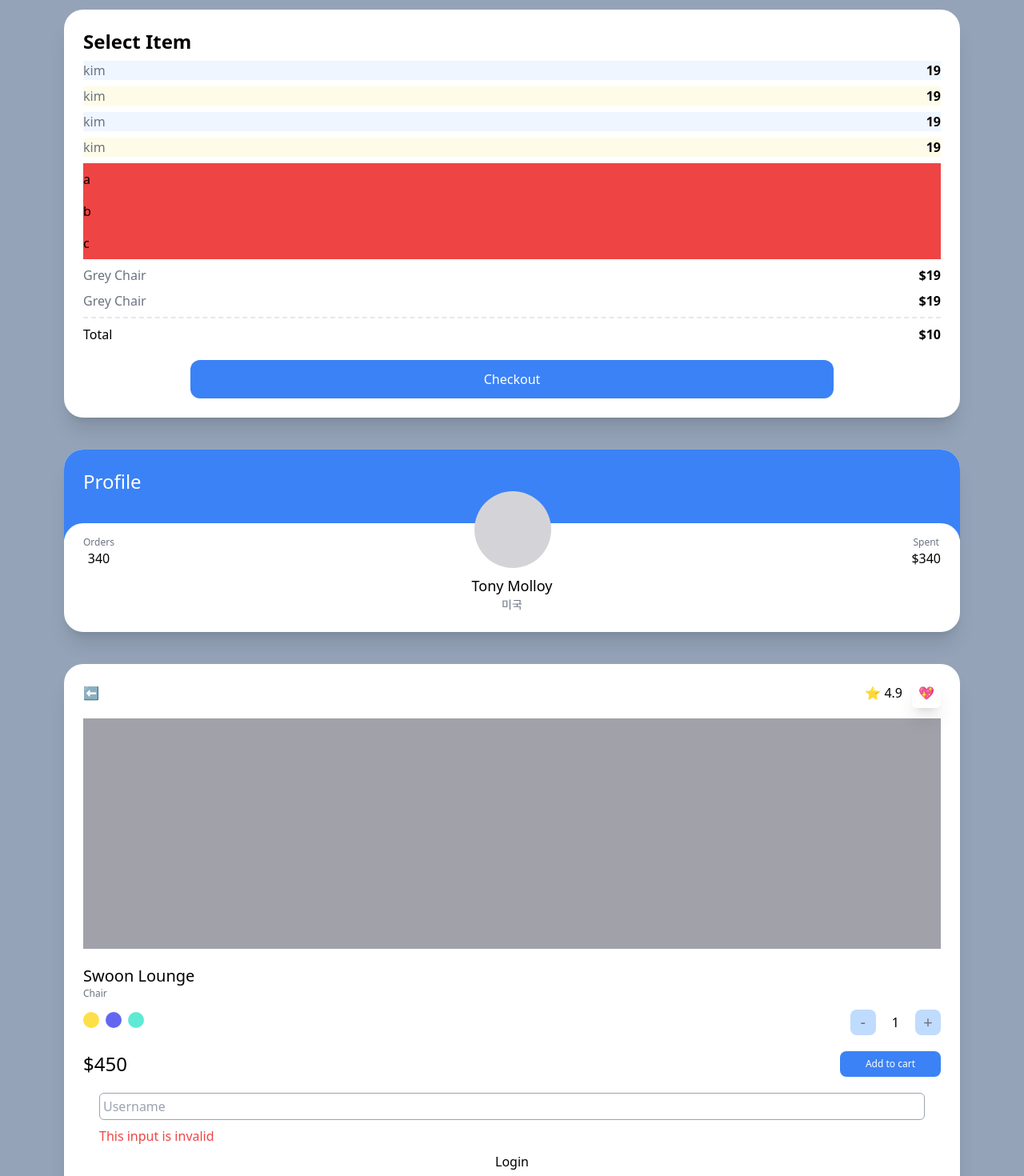
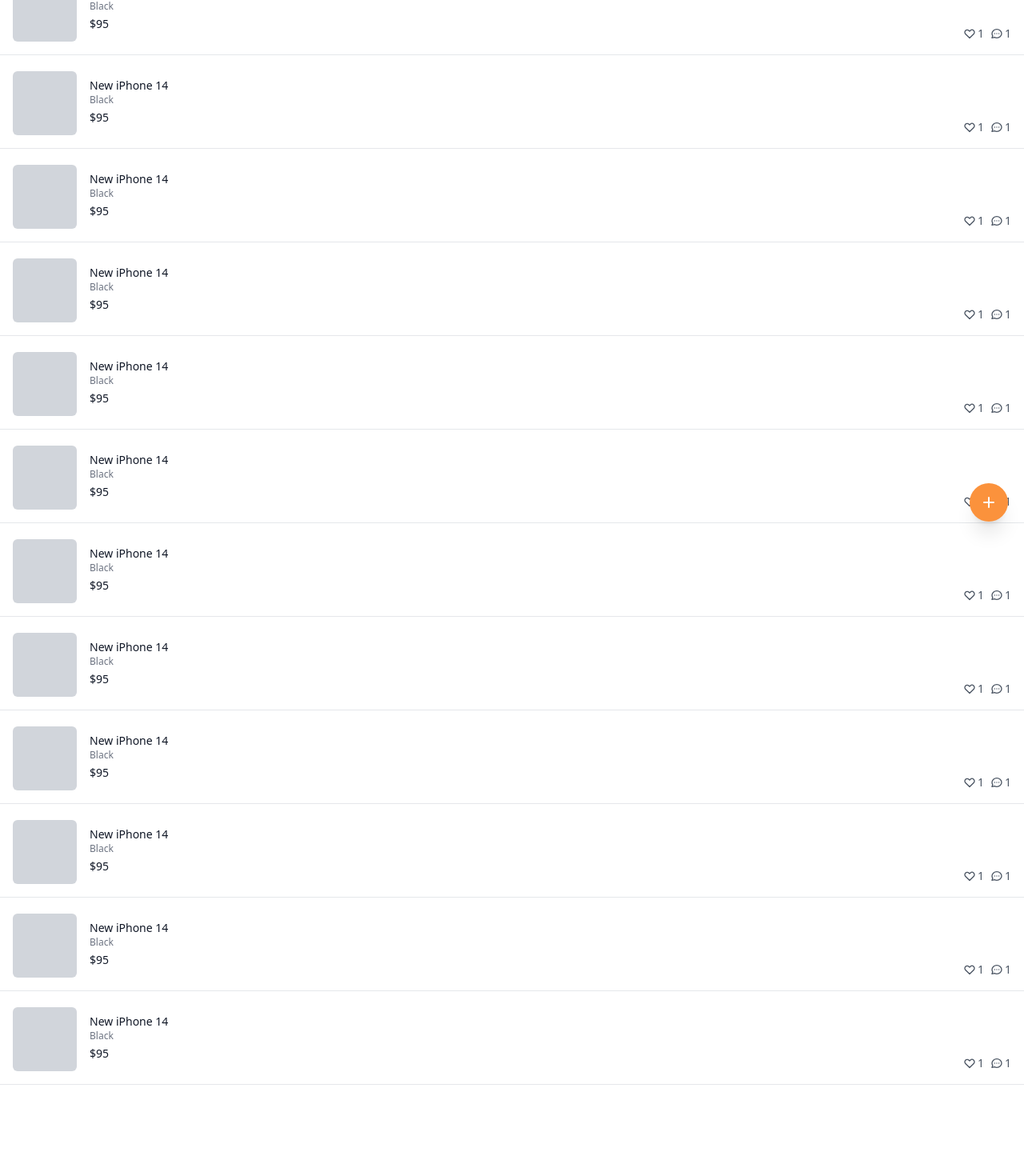
Before and after one commit to manonkim/next_app, a Next.js app: page / in a window 1280 px wide. Shown: the part 68-1538 px from the top of the page at 80% size. After the commit the page ends 1464 px from the top, so only its background shows below. Built offline with nearby package versions, Linux system fonts and the light colour scheme.

Commit message:
Add : main page

```diff
--- a/package.json
+++ b/package.json
@@ -9,6 +9,7 @@
     "lint": "next lint"
   },
   "dependencies": {
+    "@tailwindcss/forms": "^0.5.0",
     "next": "12.1.4",
     "react": "18.0.0",
     "react-dom": "18.0.0"
--- a/pages/index.tsx
+++ b/pages/index.tsx
@@ -2,124 +2,79 @@
 
 const Home: NextPage = () => {
   return (
-    <div className="bg-slate-400 py-20 px-20 grid gap-10 min-h-screen">
-      <div className="bg-white p-6 rounded-3xl shadow-xl">
-        <span className="font-semibold text-2xl">Select Item</span>
-        <ul>
-          {[1, 2, 3, 4].map((i) => (
-            <div
-              key={i}
-              className="flex justify-between my-2 odd:bg-blue-50 even:bg-yellow-50 first:bg-teal-50 last:bg-amber-50"
-            >
-              <span className="text-gray-500">kim</span>
-              <span className="font-semibold">19</span>
-            </div>
-          ))}
-        </ul>
-        <ul>
-          {['a', 'b', 'c', ''].map((c, i) => (
-            <li className="bg-red-500 py-2 empty:hidden" key={i}>
-              {c}
-            </li>
-          ))}
-        </ul>
-        <div className="flex justify-between my-2">
-          <span className="text-gray-500">Grey Chair</span>
-          <span className="font-semibold">$19</span>
-        </div>
-        <div className="flex justify-between">
-          <span className="text-gray-500">Grey Chair</span>
-          <span className="font-semibold">$19</span>
-        </div>
-        <div className="flex justify-between mt-2 pt-2 border-t-2 border-dashed">
-          <span>Total</span>
-          <span className="font-semibold">$10</span>
-        </div>
+    <div className="flex flex-col space-y-5 py-10">
+      {[1, 1, 1, 1, 1, 1, 1, 1, 1, 1, 1, 1].map((_, i) => (
         <div
-          className="mt-5 bg-blue-500 text-white p-3
-          text-center rounded-xl w-3/4 mx-auto
-          hover:bg-teal-500 active:bg-yellow-400 focus:bg-red-400
-         "
+          key={i}
+          className="flex px-4 border-b cursor-pointer pb-4 justify-between"
         >
-          Checkout
-        </div>
-      </div>
-      <div className="bg-white overflow-hidden rounded-3xl shadow-xl group">
-        <div className="bg-blue-500 p-6 pb-14">
-          <span className="text-white text-2xl">Profile</span>
-        </div>
-        <div className="rounded-3xl p-6 bg-white relative -top-5">
-          <div className="flex relative -top-16 items-end justify-between">
-            <div className="flex flex-col items-center">
-              <span className="text-xs text-gray-500">Orders</span>
-              <span className="font-medium">340</span>
-            </div>
-            <div className="h-24 w-24 bg-zinc-300 rounded-full group-hover:bg-red-300" />
-            <div className="flex flex-col items-center">
-              <span className="text-xs text-gray-500">Spent</span>
-              <span className="font-medium">$340</span>
+          <div className="flex space-x-4">
+            <div className="w-20 h-20 bg-gray-300 rounded-md" />
+            <div className="pt-2 flex flex-col">
+              <h3 className="text-sm font-medium text-gray-900">
+                New iPhone 14
+              </h3>
+              <span className="text-xs text-gray-500">Black</span>
+              <span className="font-medium mt-1 text-gray-900 text-sm">
+                $95
+              </span>
             </div>
           </div>
-          <div className="relative  flex flex-col items-center -mt-14 -mb-5">
-            <span className="text-lg font-medium">Tony Molloy</span>
-            <span className="text-sm text-gray-500">미국</span>
+          <div className="flex items-end justify-end space-x-2">
+            <div className="flex items-center text-sm text-gray-600 space-x-0.5">
+              <svg
+                className="w-4 h-4"
+                fill="none"
+                stroke="currentColor"
+                viewBox="0 0 24 24"
+                xmlns="http://www.w3.org/2000/svg"
+              >
+                <path
+                  strokeLinecap="round"
+                  strokeLinejoin="round"
+                  strokeWidth="2"
+                  d="M4.318 6.318a4.5 4.5 0 000 6.364L12 20.364l7.682-7.682a4.5 4.5 0 00-6.364-6.364L12 7.636l-1.318-1.318a4.5 4.5 0 00-6.364 0z"
+                ></path>
+              </svg>
+              <span>1</span>
+            </div>
+            <div className="flex items-center text-sm text-gray-600 space-x-0.5">
+              <svg
+                className="w-4 h-4"
+                fill="none"
+                stroke="currentColor"
+                viewBox="0 0 24 24"
+                xmlns="http://www.w3.org/2000/svg"
+              >
+                <path
+                  strokeLinecap="round"
+                  strokeLinejoin="round"
+                  strokeWidth="2"
+                  d="M8 12h.01M12 12h.01M16 12h.01M21 12c0 4.418-4.03 8-9 8a9.863 9.863 0 01-4.255-.949L3 20l1.395-3.72C3.512 15.042 3 13.574 3 12c0-4.418 4.03-8 9-8s9 3.582 9 8z"
+                ></path>
+              </svg>
+              <span>1</span>
+            </div>
           </div>
         </div>
-      </div>
-      <div className="bg-white p-6 rounded-3xl shadow-xl">
-        <div className="flex mb-5 justify-between items-center">
-          <span>⬅️</span>
-          <div className="space-x-3">
-            <span>⭐️ 4.9</span>
-            <span className="shadow-xl p-2 rounded-md">💖</span>
-          </div>
-        </div>
-        <div className="bg-zinc-400 h-72 mb-5" />
-        <div className="flex flex-col">
-          <span className="font-medium text-xl">Swoon Lounge</span>
-          <span className="text-xs text-gray-500">Chair</span>
-          <div className="mt-3 mb-5 flex justify-between items-center">
-            <div className="space-x-2">
-              <button className="w-5 h-5 rounded-full bg-yellow-300 hover:ring-2 ring-offset-2 ring-yellow-300 transition-all" />
-              <button className="w-5 h-5 rounded-full bg-indigo-500 hover:ring-2 ring-offset-2 ring-indigo-300 transition-all" />
-              <button className="w-5 h-5 rounded-full bg-teal-300 hover:ring-2 ring-offset-2 ring-teal-300 transition-all" />
-            </div>
-            <div className="flex items-center space-x-5">
-              <button className=" rounded-lg bg-blue-200 flex justify-center items-center aspect-square w-8 text-xl text-gray-500">
-                -
-              </button>
-              <span>1</span>
-              <button className=" rounded-lg bg-blue-200 flex justify-center items-center aspect-square w-8 text-xl text-gray-500">
-                +
-              </button>
-            </div>
-          </div>
-          <div className="flex justify-between items-center">
-            <span className="font-medium text-2xl">$450</span>
-            <button className="bg-blue-500 py-2 px-8 text-center text-xs text-white rounded-lg">
-              Add to cart
-            </button>
-          </div>
-        </div>
-        <form className="flex flex-col space-y-2  p-5 ">
-          <input
-            type="text"
-            required
-            placeholder="Username"
-            className="border p-1 peer border-gray-400 rounded-md "
+      ))}
+      <button className="fixed bottom-20 right-5 shadow-xl hover:bg-orange-500 bg-orange-400 rounded-full p-3 text-white transition-colors">
+        <svg
+          className="h-6 w-6"
+          xmlns="http://www.w3.org/2000/svg"
+          fill="none"
+          viewBox="0 0 24 24"
+          stroke="currentColor"
+          aria-hidden="true"
+        >
+          <path
+            strokeLinecap="round"
+            strokeLinejoin="round"
+            strokeWidth="2"
+            d="M12 6v6m0 0v6m0-6h6m-6 0H6"
           />
-          <span className="hidden peer-invalid:block peer-invalid:text-red-500">
-            This input is invalid
-          </span>
-          <span className="hidden peer-valid:block peer-valid:text-teal-500">
-            Awesome username
-          </span>
-          <span className="hidden peer-hover:block peer-hover:text-amber-500">
-            Hello
-          </span>
-          <input type="submit" value="Login" className="bg-white" />
-        </form>
-      </div>
+        </svg>
+      </button>
     </div>
   );
 };
--- a/tailwind.config.js
+++ b/tailwind.config.js
@@ -6,5 +6,5 @@
   theme: {
     extend: {},
   },
-  plugins: [],
+  plugins: [require('@tailwindcss/forms')],
 };
```
Also changed, not shown: pages/enter.tsx (added, +109 -0 lines), 1 other file (tests, documents, lock files or other folders).
